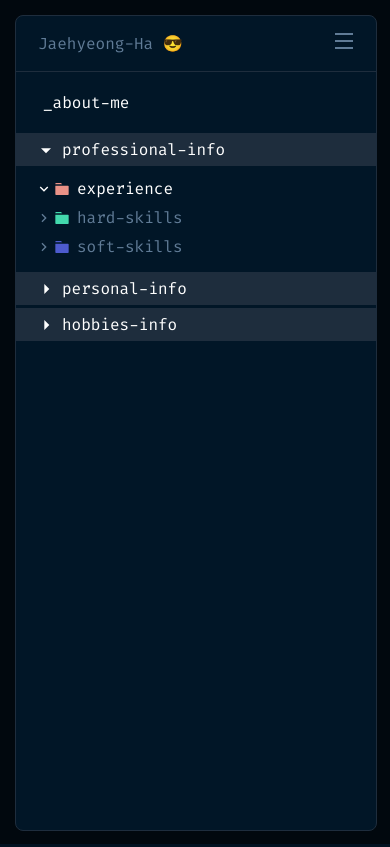
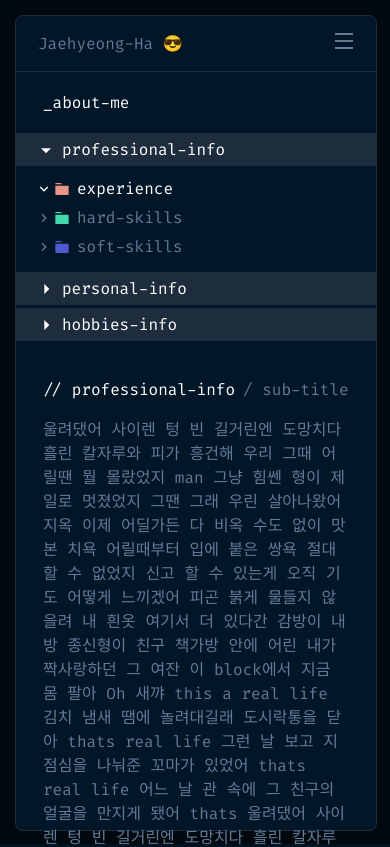
Before and after one commit to HaJaehyeong/portfolio, a Next.js app: page /about in a window 390 px wide. Shown: the top 847 px of the page. Built offline with nearby package versions, Linux system fonts and the light colour scheme.

Commit message:
HAJAE-11 modify about page: add mobile content component

```diff
--- a/src/app/(pages)/about/_components/mobile-container/mobile-container.tsx
+++ b/src/app/(pages)/about/_components/mobile-container/mobile-container.tsx
@@ -1,3 +1,4 @@
+import AboutMobileContent from '../mobile-content/mobile-content';
 import AboutMobileExplorer from '../mobile-explorer/mobile-explorer';
 import styles from './mobile-container.module.scss';
 
@@ -6,6 +7,7 @@ const AboutMobileContainer: React.FC = () => {
     <div className={styles['mobile-container']}>
       <div className={styles['mobile-container__title']}>_about-me</div>
       <AboutMobileExplorer />
+      <AboutMobileContent />
     </div>
   );
 };
--- /dev/null
+++ b/src/app/(pages)/about/_components/mobile-content/mobile-content.module.scss
@@ -0,0 +1,23 @@
+.content {
+  display: flex;
+  flex-direction: column;
+  gap: 16px;
+
+  padding: 38px 27px;
+
+  width: calc(100% - 54px);
+
+  &__title {
+    display: flex;
+    align-items: center;
+    gap: 8px;
+
+    &-sub {
+      color: var(--secondary-gray);
+    }
+  }
+
+  &__body {
+    color: var(--secondary-gray);
+  }
+}
--- /dev/null
+++ b/src/app/(pages)/about/_components/mobile-content/mobile-content.tsx
@@ -0,0 +1,48 @@
+'use client';
+import { useSelector } from 'react-redux';
+import styles from './mobile-content.module.scss';
+import { RootState } from '@/lib/store';
+import { useEffect, useState } from 'react';
+import { EXPLORER_CONTENTS } from '@/types/constants';
+
+const AboutMobileContent: React.FC = () => {
+  const [content, setContent] = useState<string>('');
+  const explorerState = useSelector((state: RootState) => state.aboutExplorerReducer);
+
+  useEffect(() => {
+    const targetContent = EXPLORER_CONTENTS.contents.find((content) => {
+      if (explorerState.fileId !== undefined) {
+        return content.fileId === explorerState.fileId;
+      } else {
+        return content.directoryId === explorerState.directoryId;
+      }
+    });
+
+    if (targetContent) {
+      setContent(targetContent.content);
+    }
+  }, [explorerState.directoryId, explorerState.fileId]);
+
+  const getSubject = (explorer: 'terminal' | 'user' | 'gamepad') => {
+    switch (explorer) {
+      case 'terminal':
+        return 'professional-info';
+      case 'user':
+        return 'personal-info';
+      case 'gamepad':
+        return 'hobbies-info';
+    }
+  };
+
+  return (
+    <div className={styles['content']}>
+      <div className={styles['content__title']}>
+        <span>{'// ' + getSubject(explorerState.type)}</span>
+        <span className={styles['content__title-sub']}>/ sub-title</span>
+      </div>
+      <div className={styles['content__body']}>{content}</div>
+    </div>
+  );
+};
+
+export default AboutMobileContent;
```
